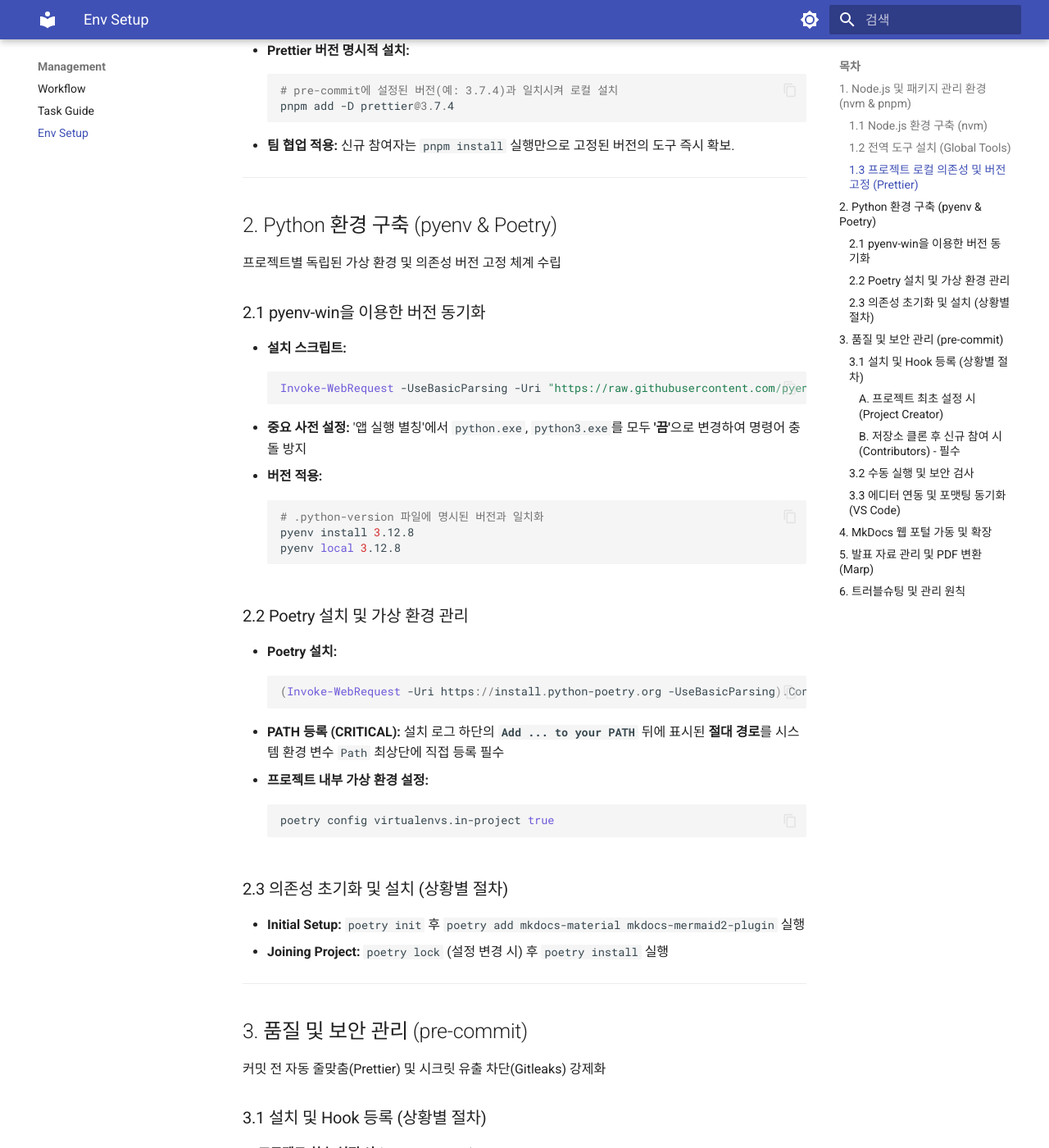
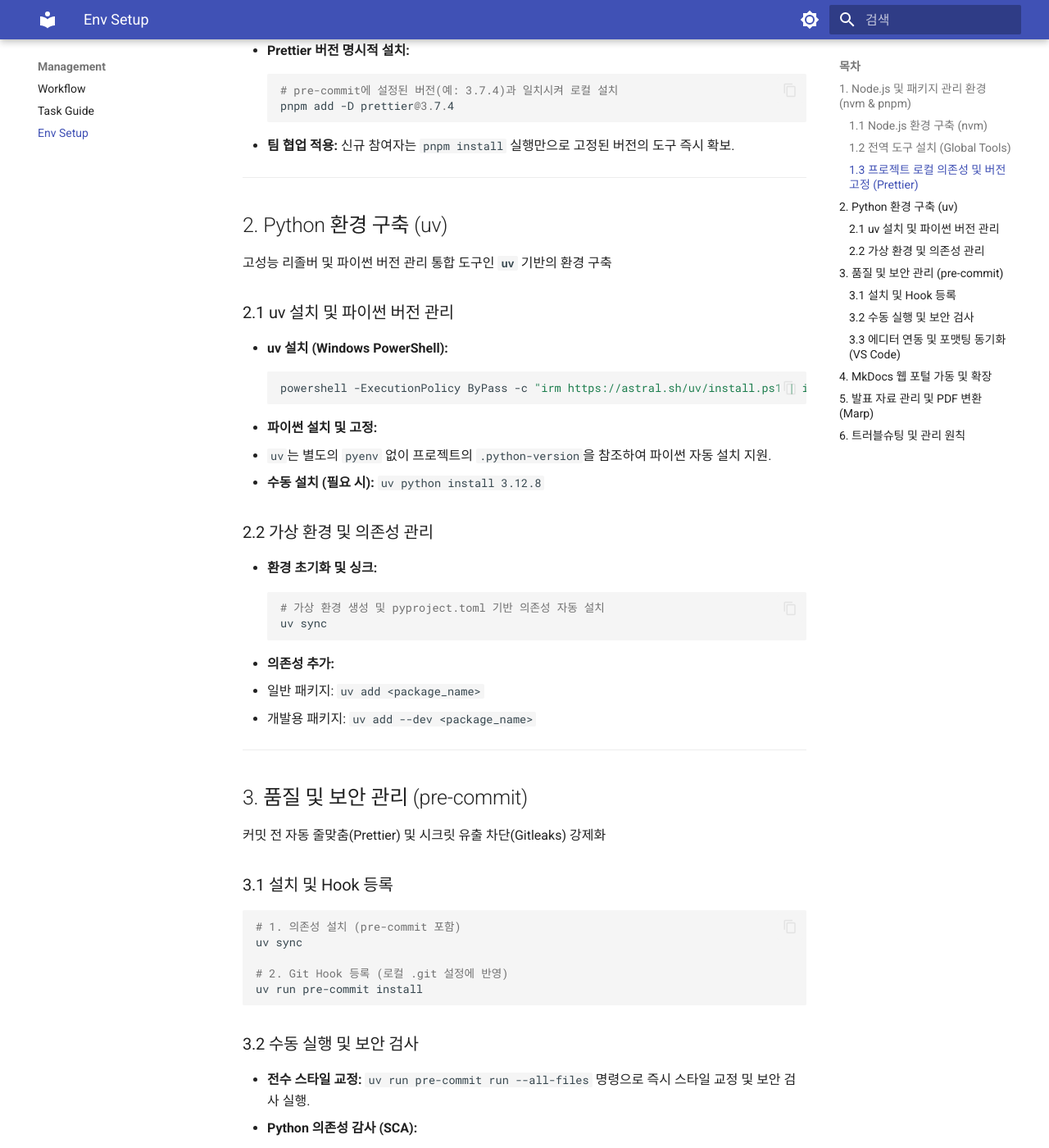
Before and after one commit to ksj686/cloud_infra, an MkDocs documentation site: the page built from docs/ENVIRONMENT_SETUP.md, in a window 1280 px wide and 1400 px high, scrolled down 976 px. Shown: the whole window at 82% size. Built offline with MkDocs 1.6.1 and Material for MkDocs 9.7.7, drawn with Linux system fonts in a browser that asks for light colours; some of the changed text lies outside the part shown.

Commit message:
refactor: 파이썬 관리 도구를 Poetry에서 uv로 전환 및 환경 최적화  - 파이썬 환경 및 의존성 관리를 Poetry/pyenv 체계에서 통합 도구인 uv로 전면 전환  - ADR-008 결정을 수정하여 uv 선정의 기술적 근거(속도, 보안, 통합성) 반영  - ENVIRONMENT_SETUP.md 및 빌드업 가이드 내 모든 파이썬 실행 명령어를 uv run 기반으로 개편  - pip-audit 및 pre-commit 등 개발 도구의 실행 환경을 uv 체계로 동기화  - 관련 변경 사항을 CHANGELOG.md 및 PROJECT_WORKFLOW.md에 기록

`````diff
--- a/docs/CHANGELOG.md
+++ b/docs/CHANGELOG.md
@@ -19,6 +19,15 @@
 - **최신성 유지:** 루트의 `CHANGELOG.md`는 최신 이력 위주로 관리함.
 
 ---
+
+## [파이썬 관리 도구 uv 전환 및 아키텍처 정립]
+
+| 날짜       | 분류          | 수정 내용                                                                                | 수정 파일                                                                 |
+| :--------- | :------------ | :--------------------------------------------------------------------------------------- | :------------------------------------------------------------------------ |
+| 2026-04-14 | `📝 Docs`     | 상세 마이그레이션 가이드(`poetry_to_uv_migration.md`) 구축 및 호스트 환경 정리 지침 보완 | `docs/knowledge_base/*`                                                   |
+| 2026-04-14 | `⚙️ Refactor` | 파이썬 환경 관리 도구를 Poetry/pyenv에서 **`uv`**로 전면 전환 및 환경 구축 가이드 개편   | `docs/ENVIRONMENT_SETUP.md`, `pyproject.toml`, `docs/PROJECT_WORKFLOW.md` |
+| 2026-04-14 | `⚙️ Refactor` | `pip-audit` 실행 명령어 및 가이드 내 모든 파이썬 실행 환경을 `uv run` 체계로 업데이트    | `docs/ENVIRONMENT_SETUP.md`, `docs/case_studies/*`                        |
+| 2026-04-14 | `📝 Docs`     | ADR-008 아키텍처 결정서 내 파이썬 도구 선정 근거를 `uv` 중심으로 최신화 및 재승인        | `docs/decisions/ADR-008-tech-stack-rationale.md`                          |
 
 ## [인프라 포맷팅 표준화 및 환경 최적화 완결]
 
--- a/docs/ENVIRONMENT_SETUP.md
+++ b/docs/ENVIRONMENT_SETUP.md
@@ -11,9 +11,9 @@
 
 ### 1.1 Node.js 환경 구축 (nvm)
 
-- **기존 Node.js 삭제:** `nvm` 설치 전 제어판에서 기존 모든 Node.js 버전 삭제 및 `%AppData%\npm` 폴더 잔여물 정리 필수.
+- **기존 버전 삭제:** `nvm` 설치 전 제어판에서 기존 모든 Node.js 버전 삭제 및 `%AppData%\npm` 폴더 잔여물 정리 필수.
 - **nvm-windows 설치:** [Releases](https://github.com/coreybutler/nvm-windows/releases)에서 `nvm-setup.exe` 다운로드 및 설치.
-- **Node.js LTS 설치 및 적용:**
+- **Node.js LTS 적용:**
   ```powershell
   nvm install lts
   nvm use lts
@@ -38,40 +38,30 @@
 
 ---
 
-## 2. Python 환경 구축 (pyenv & Poetry)
+## 2. Python 환경 구축 (uv)
 
-프로젝트별 독립된 가상 환경 및 의존성 버전 고정 체계 수립
+고성능 리졸버 및 파이썬 버전 관리 통합 도구인 **`uv`** 기반의 환경 구축
 
-### 2.1 pyenv-win을 이용한 버전 동기화
+### 2.1 uv 설치 및 파이썬 버전 관리
 
-- **설치 스크립트:**
+- **uv 설치 (Windows PowerShell):**
   ```powershell
-  Invoke-WebRequest -UseBasicParsing -Uri "https://raw.githubusercontent.com/pyenv-win/pyenv-win/master/pyenv-win/install-pyenv-win.ps1" -OutFile "./install-pyenv-win.ps1"; &"./install-pyenv-win.ps1"
+  powershell -ExecutionPolicy ByPass -c "irm https://astral.sh/uv/install.ps1 | iex"
   ```
-- **중요 사전 설정:** '앱 실행 별칭'에서 `python.exe`, `python3.exe`를 모두 **'끔'**으로 변경하여 명령어 충돌 방지
-- **버전 적용:**
-  ```bash
-  # .python-version 파일에 명시된 버전과 일치화
-  pyenv install 3.12.8
-  pyenv local 3.12.8
+- **파이썬 설치 및 고정:**
+  - `uv`는 별도의 `pyenv` 없이 프로젝트의 `.python-version`을 참조하여 파이썬 자동 설치 지원.
+  - **수동 설치 (필요 시):** `uv python install 3.12.8`
+
+### 2.2 가상 환경 및 의존성 관리
+
+- **환경 초기화 및 싱크:**
+  ```powershell
+  # 가상 환경 생성 및 pyproject.toml 기반 의존성 자동 설치
+  uv sync
   ```
-
-### 2.2 Poetry 설치 및 가상 환경 관리
-
-- **Poetry 설치:**
-  ```powershell
-  (Invoke-WebRequest -Uri https://install.python-poetry.org -UseBasicParsing).Content | python -
-  ```
-- **PATH 등록 (CRITICAL):** 설치 로그 하단의 **`Add ... to your PATH`** 뒤에 표시된 **절대 경로**를 시스템 환경 변수 `Path` 최상단에 직접 등록 필수
-- **프로젝트 내부 가상 환경 설정:**
-  ```bash
-  poetry config virtualenvs.in-project true
-  ```
-
-### 2.3 의존성 초기화 및 설치 (상황별 절차)
-
-- **Initial Setup:** `poetry init` 후 `poetry add mkdocs-material mkdocs-mermaid2-plugin` 실행
-- **Joining Project:** `poetry lock` (설정 변경 시) 후 `poetry install` 실행
+- **의존성 추가:**
+  - 일반 패키지: `uv add <package_name>`
+  - 개발용 패키지: `uv add --dev <package_name>`
 
 ---
 
@@ -79,42 +69,22 @@
 
 커밋 전 자동 줄맞춤(Prettier) 및 시크릿 유출 차단(Gitleaks) 강제화
 
-### 3.1 설치 및 Hook 등록 (상황별 절차)
+### 3.1 설치 및 Hook 등록
 
-#### A. 프로젝트 최초 설정 시 (Project Creator)
-
-`pyproject.toml`에 의존성을 추가하고 훅을 활성화하는 최초 1회 작업
-
-```bash
-# 1. 개발 의존성으로 툴 설치
-poetry add --group dev pre-commit
+```powershell
+# 1. 의존성 설치 (pre-commit 포함)
+uv sync
 
 # 2. Git Hook 등록 (로컬 .git 설정에 반영)
-poetry run pre-commit install
+uv run pre-commit install
 ```
-
-#### B. 저장소 클론 후 신규 참여 시 (Contributors) - 필수
-
-패키지 설치 후 **로컬 Git 훅 활성화**를 위해 반드시 수행
-
-````bash
-### 3.1 설치 및 Hook 등록
-```powershell
-# 1. 의존성 설치 (pre-commit 포함)
-poetry install
-
-# 2. Git Hook 등록 (로컬 .git 설정에 반영)
-poetry run pre-commit install
-````
 
 ### 3.2 수동 실행 및 보안 검사
 
-로컬 환경에서의 즉각적인 품질 진단 및 취약점 스캔
-
-- **전수 스타일 교정:** `poetry run pre-commit run --all-files` 명령으로 즉시 스타일 교정 및 보안 검사 실행.
+- **전수 스타일 교정:** `uv run pre-commit run --all-files` 명령으로 즉시 스타일 교정 및 보안 검사 실행.
 - **Python 의존성 감사 (SCA):**
-  - **설치:** `poetry add --group dev pip-audit`
-  - **실행:** `poetry run pip-audit` 명령어를 통해 `poetry.lock` 및 현재 환경의 취약점 실시간 진단.
+  - **설치:** `uv add --dev pip-audit`
+  - **실행:** `uv run pip-audit` 명령어를 통해 `uv.lock` 기반의 라이브러리 취약점 실시간 진단.
 
 ### 3.3 에디터 연동 및 포맷팅 동기화 (VS Code)
 
@@ -124,38 +94,33 @@ poetry run pre-commit install
   ```json
   {
     "editor.formatOnSave": true,
-    "editor.defaultFormatter": "esbenp.prettier-vscode"
+    "editor.defaultFormatter": "esbenp.prettier-vscode",
+    "files.eol": "\n",
+    "files.trimTrailingWhitespace": true,
+    "files.insertFinalNewline": true
   }
   ```
-- **작동 원리:** 프로젝트 로컬에 설치된 `prettier` 패키지 버전을 자동으로 참조하여 포맷팅 수행.
 
 ---
 
 ## 4. MkDocs 웹 포털 가동 및 확장
 
-Material for MkDocs 테마 기반의 기술 문서 사이트 운영
-
-- **로컬 가동:** `poetry run mkdocs serve -a localhost:8008`
-- **포트 지정:** 파이썬 애플리케이션 서버(8000)와의 포트 충돌 방지를 위해 `8008` 포트 사용 권장.
-- **주요 확장:** Mermaid 다이어그램, 코드 주석, 수식 표현 등 지원 (`mkdocs.yml` 참조).
+- **로컬 가동:** `uv run mkdocs serve -a localhost:8008`
+- **포트 충돌 방지:** 기본 8000 포트 대신 `8008` 포트 사용 준수.
 
 ---
 
 ## 5. 발표 자료 관리 및 PDF 변환 (Marp)
 
-마크다운 기반 장표 관리 및 표준 PDF 문서 생성 절차
-
-- **대상 파일:** `docs/presentation/presentation.md`
 - **PDF 변환 명령어:**
   - **단축 스크립트 이용 (추천):** `./gen-pdf.ps1` (Windows), `./gen-pdf.sh` (macOS/Linux)
   - **직접 실행:** `npx @marp-team/marp-cli@latest docs/presentation/presentation.md --pdf`
-- **관리 원칙:** 슬라이드 구분(`---`), 발표자 전용 메모(`<!-- 주석 -->`) 및 YAML Frontmatter 조정 지침 준수.
 
 ---
 
 ## 6. 트러블슈팅 및 관리 원칙
 
-- **한글 깨짐 (PowerShell):** `$env:PYTHONUTF8=1` 또는 인코딩 고정 명령 사용.
-- **의존성 불일치:** `pyproject.toml` 변경 시 반드시 `poetry lock`으로 잠금 파일 동기화.
-- **보안 준수:** `.venv`, `node_modules`, 민감 정보 파일은 절대 Git 추적 금지 (`.gitignore` 확인).
+- **한글 깨짐 (PowerShell):** `$env:PYTHONUTF8=1` 설정 사용.
+- **줄바꿈(LF) 강제:** `.gitattributes` 파일을 통해 Git 수준에서 LF 형식 강제화.
+- **보안 준수:** `.venv`, `node_modules`, 민감 정보 파일은 절대 Git 추적 금지.
 - **상시 업데이트:** 환경 관련 모든 변경 사항은 본 문서에 즉시 기록하여 최신 상태 유지.
`````
Also changed, not shown: docs/PROJECT_WORKFLOW.md (+1 -1 lines), docs/build-up/05_pipeline/README.md (+3 -1 lines), docs/case_studies/20260408_precommit_troubleshooting.md (+2 -1 lines), docs/decisions/ADR-008-tech-stack-rationale.md (+18 -11 lines).
